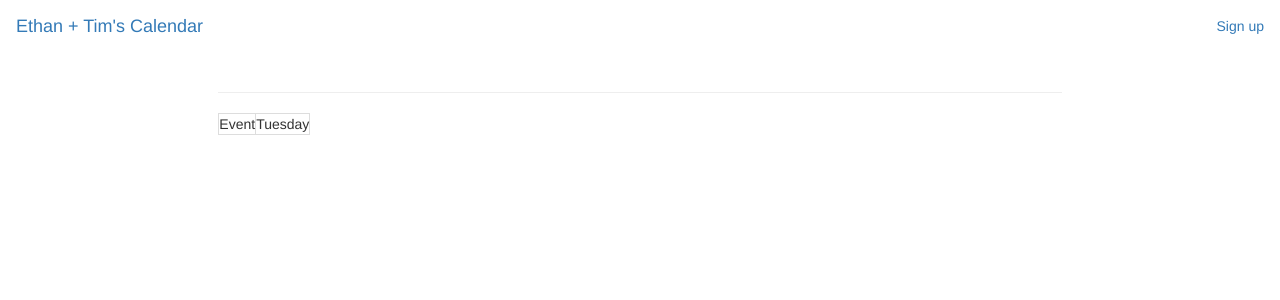
After one commit to epf02013/calendarApp, a Flask app: template templates/manageEvents.html in a window 1280 px wide. The commit adds this page. Shown: the top 300 px of the page. Run offline with Flask 2, Linux system fonts and the light colour scheme; the template is opened without the code that fills it, so the values that code supplies are empty; parts of the project's set-up code (start-up, migrations or seed data) failed here and were passed over; some libraries are stand-ins or nearby versions.

Commit message:
multiple Events per day

```diff
--- a/app.py
+++ b/app.py
@@ -60,6 +60,71 @@ def logout():
 #   except KeyExistsError:
 #       return "Sorry that email is already in use", 400
 
+@app.route("/manageEvents")
+def manageEvents():
+    doc=db.get(session['user_id'])
+    doc=doc.value
+    doc=json.loads(doc)
+    temp=json.loads(doc['events'])
+    list_of_personal_events=[]
+    for event in temp['data'] :
+        try :
+            int(event['id'])
+        except :
+            list_of_personal_events.append((event['name'], event['id']))
+
+    return render_template("manageEvents.html", list_of_events=list_of_personal_events)
+
+@app.route("/removeEvent", methods=['GET', 'POST'])
+def removeEvent():
+    doc=db.get(session['user_id'])
+    doc=doc.value
+    doc=json.loads(doc)
+    pop=json.loads(doc['events'])
+    temp=pop['data']
+    list_of_personal_events=[]
+    print(request.form['idToDelete'])
+    for event in temp :
+        if event['id']==request.form['idToDelete'] :
+            temp.remove(event)
+
+    pop['data']=temp
+    doc['events']=json.dumps(pop)
+    db.set(session['user_id'], json.dumps(doc))
+    list_of_personal_events=[]
+
+
+    eventsDays={}
+    for event in temp :
+        #print("lopp")
+        #print(event)
+        url="#"
+        try :
+            int(event['id'])
+            url="https://www.facebook.com/events/"+event['id']
+        except :
+            url="#"
+        if int(event['start_time'][8:10]) in eventsDays :
+            temp_list_of_events=eventsDays[int(event['start_time'][8:10])]
+            temp_list_of_events.append(((url, event['sentiment']), (int(event['start_time'][5:7]), (event['name']+"-"+event['start_time'][11:16]))))
+            eventsDays[int(event['start_time'][8:10])]=temp_list_of_events
+        else :
+            temp_list_of_events=[]
+            temp_list_of_events.append(((url, event['sentiment']), (int(event['start_time'][5:7]), (event['name']+"-"+event['start_time'][11:16]))))
+            eventsDays[int(event['start_time'][8:10])]=temp_list_of_events
+
+        #print(eventsDays)
+    global bDays
+    bDays=eventsDays
+
+
+    for event in temp :
+        try :
+            int(event['id'])
+        except :
+            list_of_personal_events.append((event['name'], event['id']))
+
+    return render_template("manageEvents.html", list_of_events=list_of_personal_events)
 
 @app.route("/addEvent", methods=['GET', 'POST'])
 def addEvent():
@@ -68,6 +133,10 @@ def addEvent():
     year = time.localtime()[0]
     month = time.localtime()[1]
     days = cal.monthdatescalendar(year, month)
+
+    #Test for imporoper input
+
+
 
     doc=db.get(session['user_id'])
     doc=doc.value
@@ -92,12 +161,19 @@ def addEvent():
     print("OYOYOY")
     print(request.form['start_time'])
     print(int(new_event['start_time'][8:10]))
+   # print(temp[int(new_event['start_time'][8:10])])
     print(bDays)
-    temp[int(new_event['start_time'][8:10])]=(("#", temp_event['sentiment']), (int(request.form['start_time'][5:7]), temp_event['name']))
+    if int(new_event['start_time'][8:10]) in temp :
+        temp_list_of_events=temp[int(new_event['start_time'][8:10])]
+    else :
+        temp_list_of_events=[]
+    print(temp_list_of_events)
+    temp_list_of_events.append((("#", temp_event['sentiment']), (int(request.form['start_time'][5:7]), (temp_event['name']+"-"+temp_event['start_time'][11:16]))))
+    temp[int(new_event['start_time'][8:10])]=temp_list_of_events
     bdays=temp
     print("woah woah woah")
     print(bDays)
-    return render_template("calendar.html", days=days, bDays=bDays)
+    return render_template("calendar.html", days=days, bDays=bDays, inputError=False)
 
 @app.route("/logged_in", methods=['GET', 'POST'])
 def logged_in():
@@ -151,7 +227,7 @@ def logged_in():
     #print("ploppp")
     #print("LOLOLOLO"+temp)
     print(json.dumps(temp))
-
+    print(type(temp['data']))
     for event in temp['data'] :
         #print("lopp")
         #print(event)
@@ -161,11 +237,19 @@ def logged_in():
             url="https://www.facebook.com/events/"+event['id']
         except :
             url="#"
-        eventsDays[int(event['start_time'][8:10])]=((url, event['sentiment']), (int(event['start_time'][5:7]), event['name']))
+        if int(event['start_time'][8:10]) in eventsDays :
+            temp_list_of_events=eventsDays[int(event['start_time'][8:10])]
+            temp_list_of_events.append(((url, event['sentiment']), (int(event['start_time'][5:7]), (event['name']+"-"+event['start_time'][11:16]))))
+            eventsDays[int(event['start_time'][8:10])]=temp_list_of_events
+        else :
+            temp_list_of_events=[]
+            temp_list_of_events.append(((url, event['sentiment']), (int(event['start_time'][5:7]), (event['name']+"-"+event['start_time'][11:16]))))
+            eventsDays[int(event['start_time'][8:10])]=temp_list_of_events
+
         #print(eventsDays)
     global bDays
     bDays=eventsDays
-    return render_template("calendar.html", days=days, bDays=bDays)
+    return render_template("calendar.html", days=days, bDays=bDays, inputError=False)
 @app.route("/")
 def index() :
     user_id = session.get("user_id")
@@ -184,7 +268,7 @@ def index() :
     #print(bDays)
     try:
         if (session['logged_in']) :
-            return render_template("calendar.html", days =days, bDays=bDays)
+            return render_template("calendar.html", days =days, bDays=bDays, inputError=False)
         else:
             #print("fuck this")
             return render_template("login.html")
--- a/templates/layout.html
+++ b/templates/layout.html
@@ -47,6 +47,7 @@
         <ul class="nav navbar-nav navbar-right">
           {% if session['logged_in'] %}
           <li class="active"><a href="/">Home</a></li>
+          <li class="active"><a href="/manageEvents">Manage Events</a></li>
           <li class="active"><a href="/logout">Logout</a></li>
 
 	  {% else %}
--- /dev/null
+++ b/templates/manageEvents.html
@@ -0,0 +1,21 @@
+{% extends "layout.html" %}
+
+
+{% block body %}
+<hr>
+
+<table class="table-bordered">
+<tr>
+	<td class="eventHeader event"> <center>Event</center></td>
+	<td class="deleteHeader del"> <center> Tuesday  </center></td>
+</tr>
+
+{% for nameId in list_of_events %}
+
+	<tr>
+		<td class="event"><center><h2 class="text-primary">{{nameId.0}}</center></td>
+		<td class="del"><center><form method="post" action="{{url_for('removeEvent')}}"> <input name="idToDelete" type="hidden" value="{{nameId.1}}"><input class="btn btn-danger" type="submit" value="Delete" ></form></center></td>
+	</tr>
+{%endfor%}
+
+{% endblock %}
```
Also changed, not shown: templates/calendar.html (+32 -14 lines).
